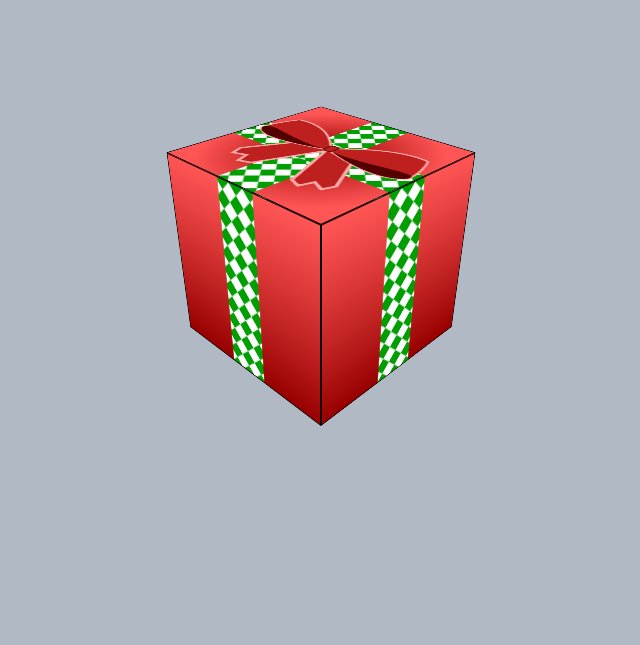
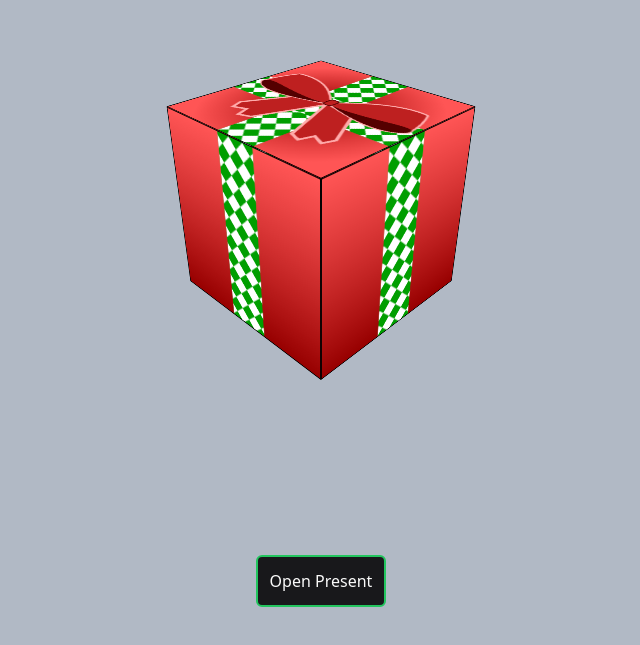
Before and after one commit to jrbarnhart/christmas-2024, a React (Vite) app: page / in a window 1280 px wide. Shown: the part 153-798 px from the top of the page, without its empty margins (319-959 px from the left). Built offline with nearby package versions, Linux system fonts and the light colour scheme.

Commit message:
Add button to open box and effect to react to state change

```diff
--- a/src/App.tsx
+++ b/src/App.tsx
@@ -1,3 +1,4 @@
+import { useEffect } from "react";
 import Gift from "./components/gift/Gift";
 import useAppState from "./hooks/useAppState";
 import useControls from "./hooks/useControls";
@@ -6,8 +7,18 @@ function App() {
   const appState = useAppState();
   const { handleMouseDown, cubeRef } = useControls({ appState });
 
+  const isBoxOpen = appState.isBoxOpen.value;
+  const setMomentumToDefault = appState.momentum.restoreDefault;
+  const setCurrentRotationToDefault = appState.currentRotation.restoreDefault;
+  useEffect(() => {
+    if (isBoxOpen) {
+      setMomentumToDefault();
+      setCurrentRotationToDefault();
+    }
+  }, [isBoxOpen, setCurrentRotationToDefault, setMomentumToDefault]);
+
   return (
-    <main className="bg-slate-500/50 h-screen w-screen touch-none">
+    <main className="bg-slate-500/50 h-screen w-screen touch-none flex flex-col">
       <div
         onMouseDown={handleMouseDown}
         onTouchStart={handleMouseDown}
@@ -15,6 +26,16 @@ function App() {
       >
         <Gift cubeRef={cubeRef} />
       </div>
+      <button
+        type="button"
+        id="open-button"
+        className="bg-zinc-900 hover:bg-zinc-700 active:bg-zinc-800 text-neutral-50 border-2 border-green-500 w-min mb-10 self-center text-nowrap p-3 rounded-md"
+        onClick={() => {
+          appState.isBoxOpen.set((val) => !val);
+        }}
+      >
+        Open Present
+      </button>
     </main>
   );
 }
```
